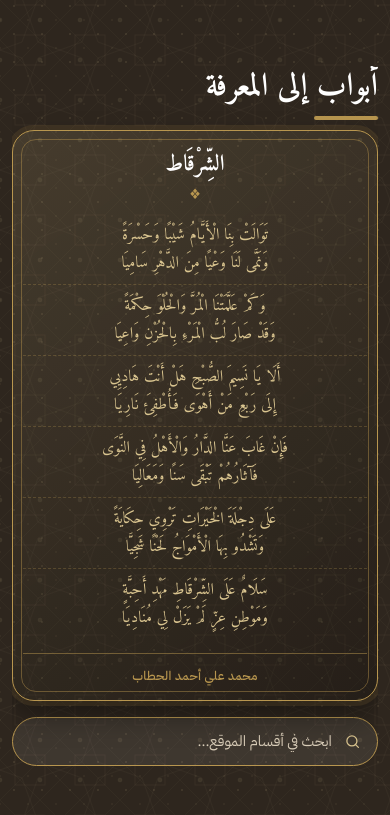
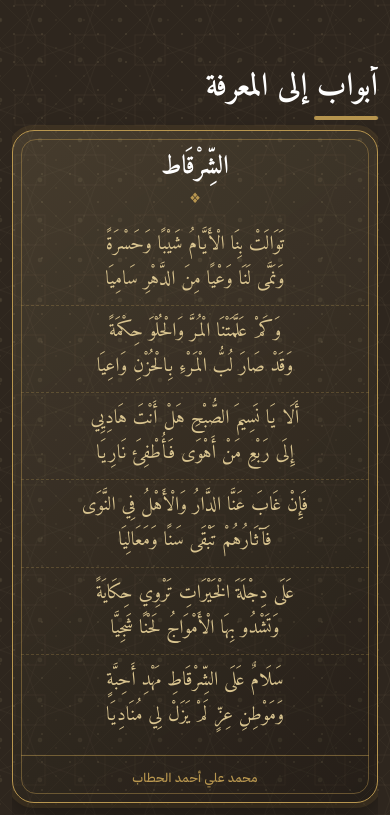
Before and after one commit to mhamalgporee-ctrl/mhamalgporee-ctrl.github.io, a plain HTML site: page index.html in a window 390 px wide. Shown: the part 1660-2475 px from the top of the page. Drawn offline with Linux system fonts and the light colour scheme; no server answers; a web font is replaced by a local one.

Commit message:
Update styles for poem and verse cards

```diff
--- a/index.html
+++ b/index.html
@@ -294,10 +294,10 @@ button{cursor:pointer}
   .hero-byline{font-size:.92rem;line-height:1.8;margin-bottom:14px}.hero-visual{padding:18px 10px 8px}.orn{width:min(140px,48%)}
   .c-bismillah{font-size:.85rem;line-height:1.4}.c-ayah{font-size:clamp(1.3rem,5.6vw,1.7rem);line-height:1.45}.c-tasbih span{font-size:.88rem}.c-salawat{font-size:.82rem}.hero-caption{font-size:.76rem}
   .section-heading{align-items:stretch;flex-direction:column;gap:16px}.section-heading>div{width:100%;min-width:0}.footer-inner{align-items:flex-start;flex-direction:column}.smart-welcome{font-size:1.1rem;padding:12px 14px}
-  .poem-card{width:100%;max-width:none;margin-top:10px;padding:18px 10px 12px}
-  .poem-card-title{font-size:1.4rem}
+  .poem-card{display:block;width:100%;min-width:100%;max-width:none;margin-top:10px;padding:18px 8px 12px}
+  .poem-card-title{font-size:1.6rem}
   .poem-card-orn{margin:0 0 6px}
-  .verse{grid-template-columns:1fr;gap:0;padding:7px 4px;font-size:1rem;line-height:1.75}
+  .verse{grid-template-columns:1fr;gap:0;padding:8px 2px;font-size:1.22rem;line-height:1.8}
   .verse span:first-child,.verse span:last-child{text-align:center}
   .quran-card{padding:22px 16px}
   .divider{width:min(100% - 28px,var(--container));gap:10px;margin:10px auto}.divider svg{width:105px}
```
